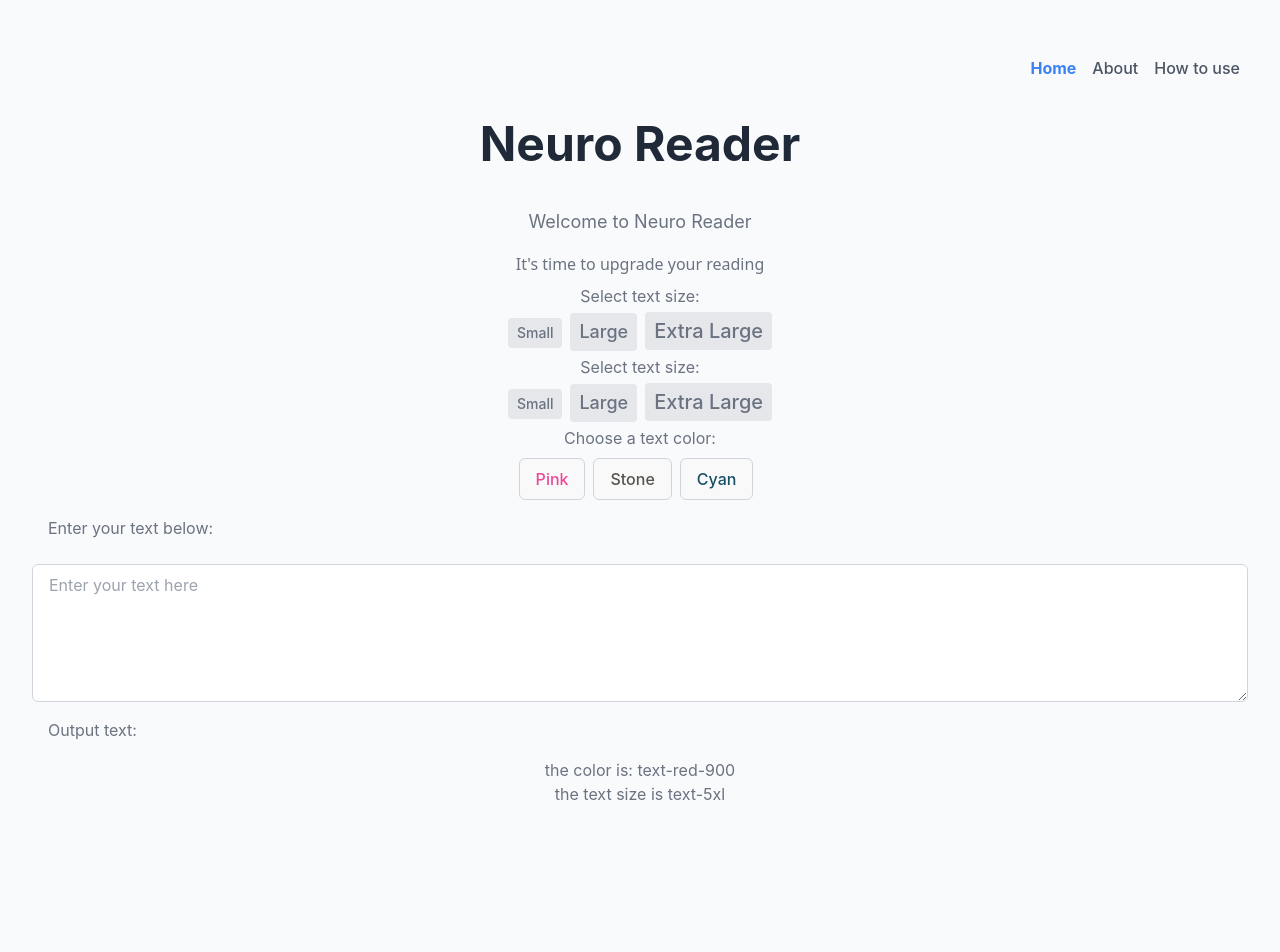
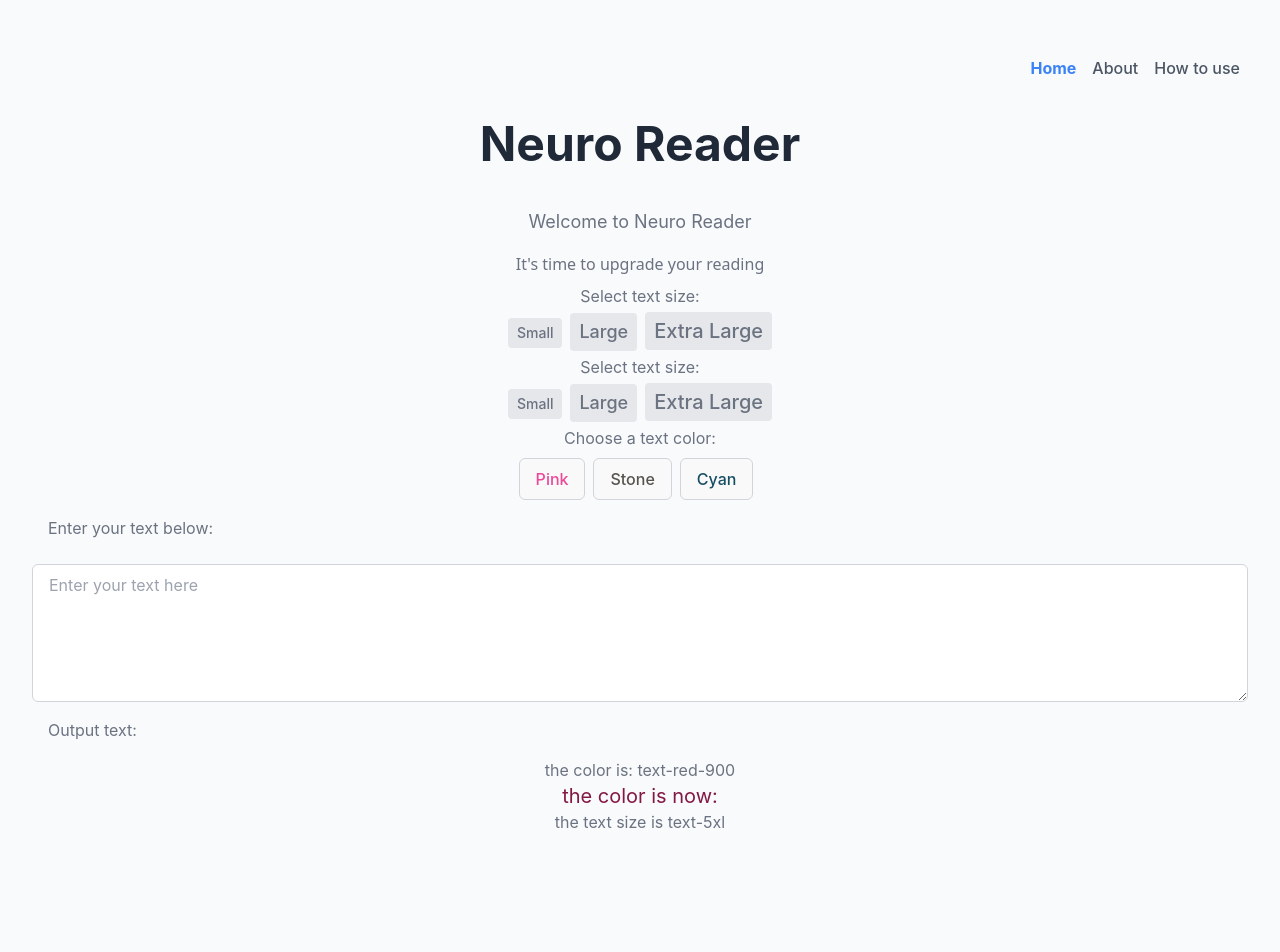
Before and after one commit to laurencetuchin/neuroreader, a React (Vite) app in the folder neuro-reader/: page / in a window 1280 px wide. Shown: the top 952 px of the page. Built offline with nearby package versions, Linux system fonts and the light colour scheme.

Commit message:
Create working text modifier

```diff
--- a/neuro-reader/src/features/NeuroReader.jsx
+++ b/neuro-reader/src/features/NeuroReader.jsx
@@ -1,12 +1,12 @@
 import React from 'react'
 import { useState, useContext } from 'react'
 import AdjustColor from './AdjustColor';
-import { TextProvider, TextContext } from '../utilities/MyContext';
+import { TextProvider, TextContext, SET_TEXT_COLOR } from '../utilities/MyContext';
 import AdjustTextSize from './AdjustTextSize';
 
 export default function NeuroReader({ textSize }) {
     const [textState, textDispatch] = useContext(TextContext);
-    const currentTextColor = textState.textColor;
+
     const [inputValue, setInputValue] = useState('');
     // const size = useContext(TextSizeContext);
 
@@ -79,6 +79,7 @@ export default function NeuroReader({ textSize }) {
             {boldFirstLetters(inputValue)}
           </div>
           <div>the color is: {magicColor}</div>
+          <div className={`${textState.textColor} ${textState.textSize}`}>the color is now: </div>
           <div>the text size is {textSize}</div>
           {/* <MyContext /> */}
 
```
